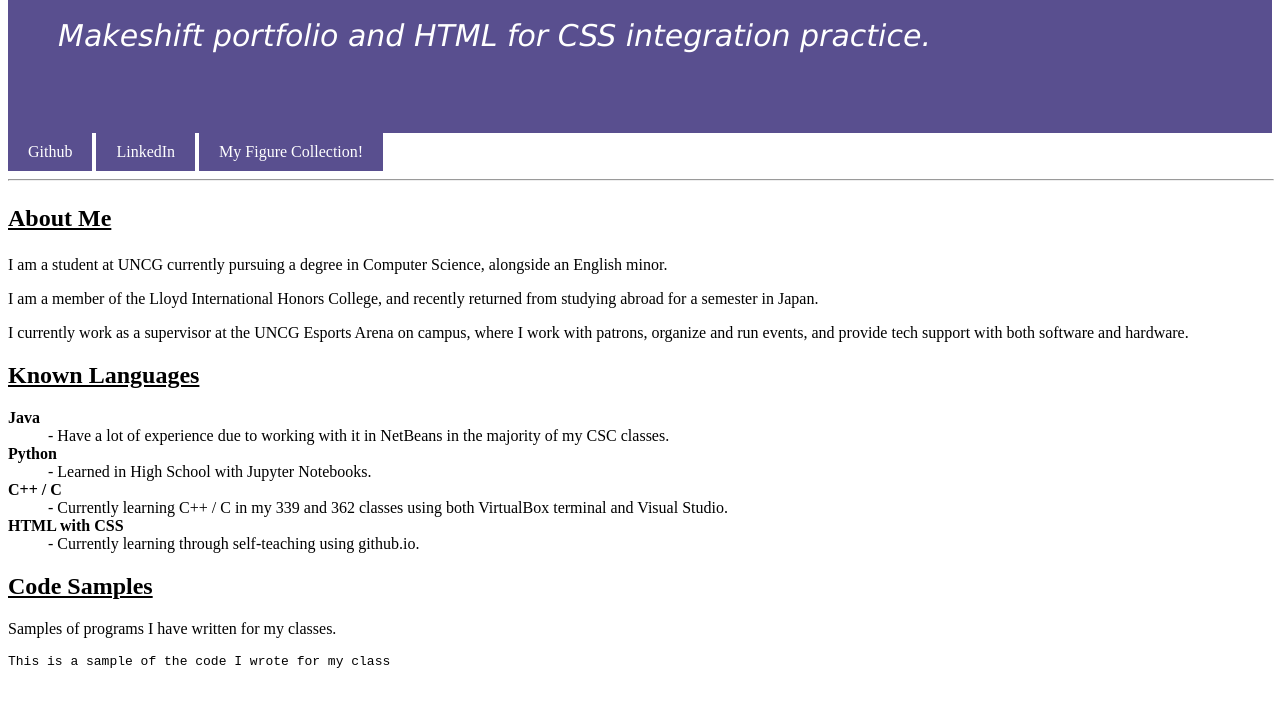
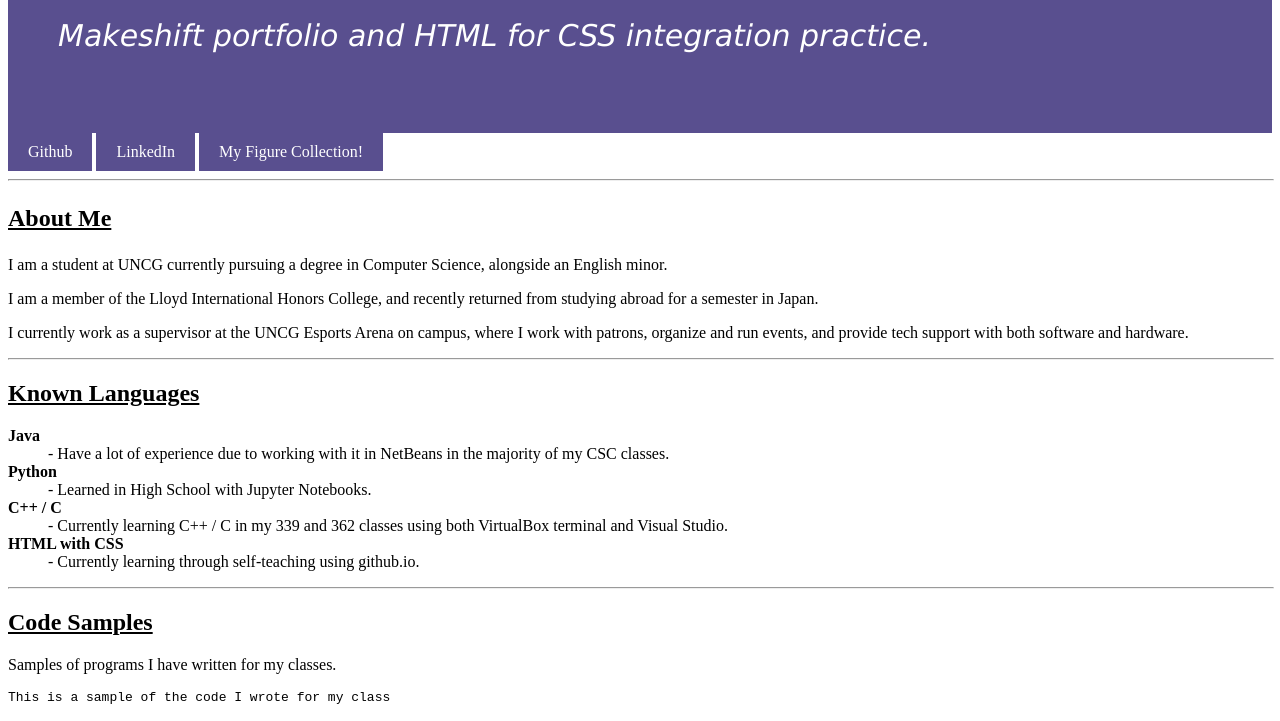
Before and after one commit to smbarber2/github.io, a plain HTML site: page index.html in a window 1280 px wide. Shown: the part 190-911 px from the top of the page. Before the commit the page ends 875 px from the top, so only its background shows below. Drawn offline with Linux system fonts and the light colour scheme.

Commit message:
Update index.html
lines

```diff
--- a/index.html
+++ b/index.html
@@ -18,6 +18,8 @@
  <p>I am a member of the Lloyd International Honors College, and recently returned from studying abroad for a semester in Japan.</p>
  <p>I currently work as a supervisor at the UNCG Esports Arena on campus, where I work with patrons, organize and run events, and provide tech support with both software and hardware.</p>
 
+ <hr width = "100%" size = "2">
+
 <h2><u>Known Languages</u></h2>
 <dl>
   <dt><strong>Java</strong></dt>
@@ -29,6 +31,8 @@
  <dt><strong>HTML with CSS</strong></dt>
  <dd>  - Currently learning through self-teaching using github.io.</dd>
 </dl>
+
+  <hr width = "100%" size = "2">
 
 <h2><u>Code Samples</u></h2>
  <p>Samples of programs I have written for my classes.</p>
```
